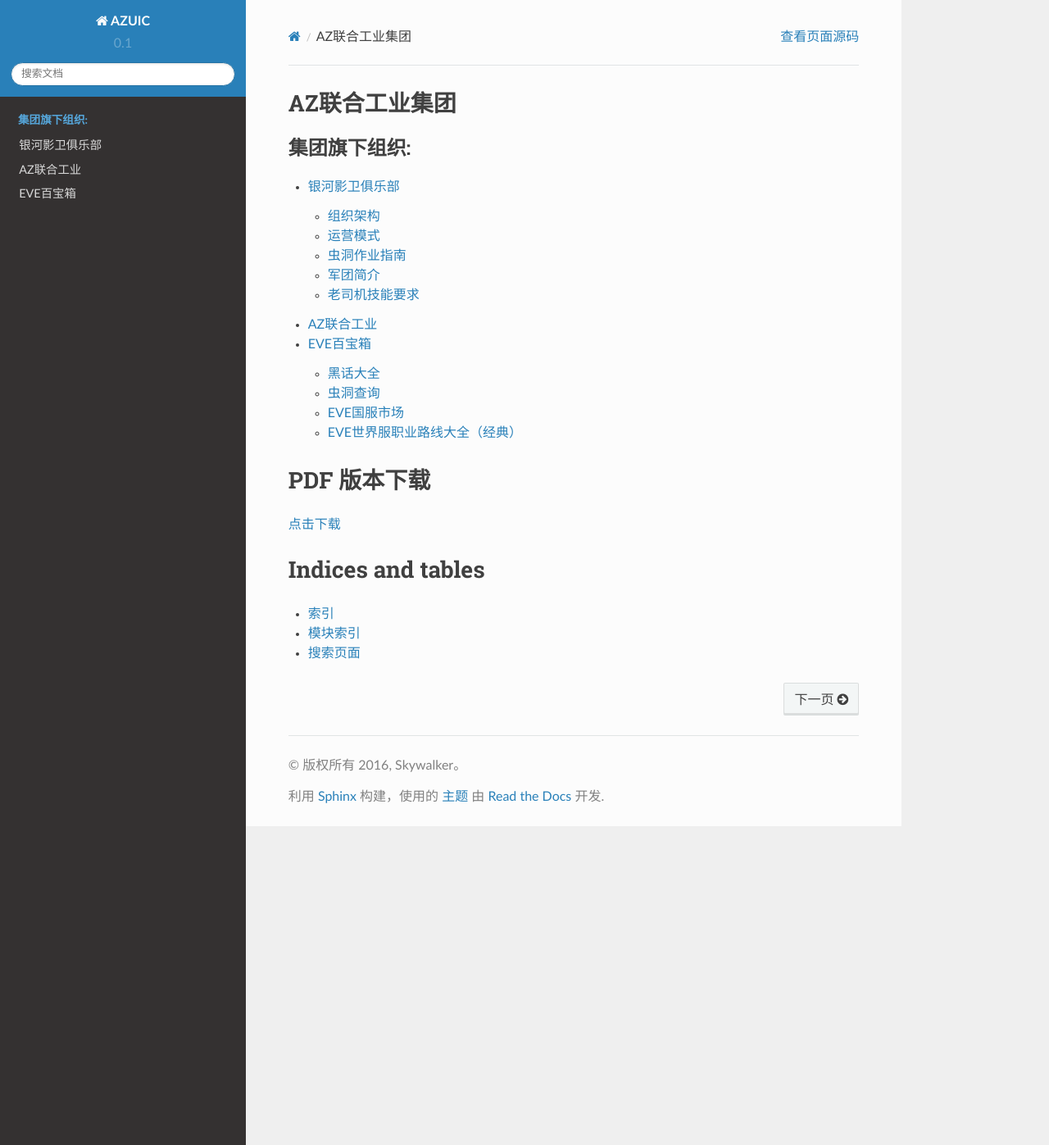
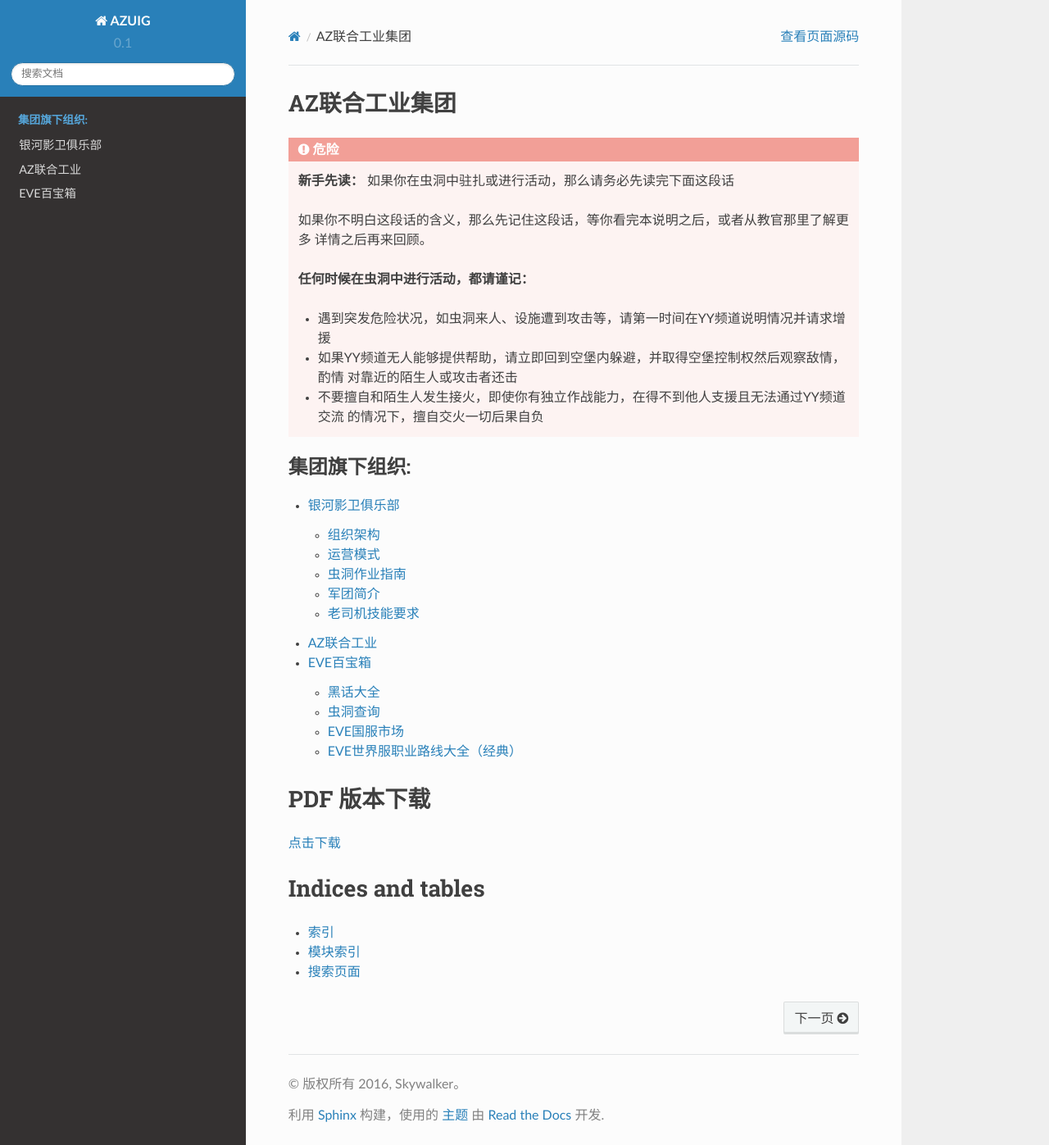
Before and after one commit to zliu/azuig, a Sphinx documentation site: the page built from docs/source/index.rst, in a window 1280 px wide and 1397 px high. Shown: the whole window at 82% size. Built offline with Sphinx 7.4.7 and the Read the Docs theme 2.0.0, drawn with Linux system fonts in a browser that asks for light colours.

```diff
--- a/docs/source/conf.py
+++ b/docs/source/conf.py
@@ -1,6 +1,6 @@
 # -*- coding: utf-8 -*-
 #
-# AZUIC documentation build configuration file, created by
+# AZUIG documentation build configuration file, created by
 # sphinx-quickstart on Mon Nov  7 09:43:45 2016.
 #
 # This file is execfile()d with the current directory set to its
@@ -52,7 +52,7 @@ source_suffix = '.rst'
 master_doc = 'index'
 
 # General information about the project.
-project = u'AZUIC'
+project = u'AZUIG'
 copyright = u'2016, Skywalker'
 author = u'Skywalker'
 
@@ -106,7 +106,7 @@ html_static_path = ['_static']
 # -- Options for HTMLHelp output ------------------------------------------
 
 # Output file base name for HTML help builder.
-htmlhelp_basename = 'AZUICdoc'
+htmlhelp_basename = 'AZUIGdoc'
 
 
 # -- Options for LaTeX output ---------------------------------------------
@@ -139,7 +139,7 @@ latex_elements = {
 # (source start file, target name, title,
 #  author, documentclass [howto, manual, or own class]).
 latex_documents = [
-    (master_doc, 'AZUIC.tex', u'影卫手册',
+    (master_doc, 'AZUIG.tex', u'影卫手册',
      u'Skywalker', 'manual'),
 ]
 
@@ -149,7 +149,7 @@ latex_documents = [
 # One entry per manual page. List of tuples
 # (source start file, name, description, authors, manual section).
 man_pages = [
-    (master_doc, 'azuig', u'AZUIC Documentation',
+    (master_doc, 'azuig', u'AZUIG Documentation',
      [author], 1)
 ]
 
@@ -160,8 +160,8 @@ man_pages = [
 # (source start file, target name, title, author,
 #  dir menu entry, description, category)
 texinfo_documents = [
-    (master_doc, 'AZUIC', u'AZUIC Documentation',
-     author, 'AZUIC', 'One line description of project.',
+    (master_doc, 'AZUIG', u'AZUIG Documentation',
+     author, 'AZUIG', 'One line description of project.',
      'Miscellaneous'),
 ]
 
--- a/docs/source/index.rst
+++ b/docs/source/index.rst
@@ -5,6 +5,18 @@
 
 AZ联合工业集团
 =================================
+.. danger:: **新手先读：** 如果你在虫洞中驻扎或进行活动，那么请务必先读完下面这段话
+
+   如果你不明白这段话的含义，那么先记住这段话，等你看完本说明之后，或者从教官那里了解更多
+   详情之后再来回顾。
+
+   **任何时候在虫洞中进行活动，都请谨记：**
+
+   - 遇到突发危险状况，如虫洞来人、设施遭到攻击等，请第一时间在YY频道说明情况并请求增援
+   - 如果YY频道无人能够提供帮助，请立即回到空堡内躲避，并取得空堡控制权然后观察敌情，酌情
+     对靠近的陌生人或攻击者还击
+   - 不要擅自和陌生人发生接火，即使你有独立作战能力，在得不到他人支援且无法通过YY频道交流
+     的情况下，擅自交火一切后果自负
 
 .. toctree::
    :maxdepth: 2
```
Also changed, not shown: README.md (+1 -1 lines), 1 other file.
